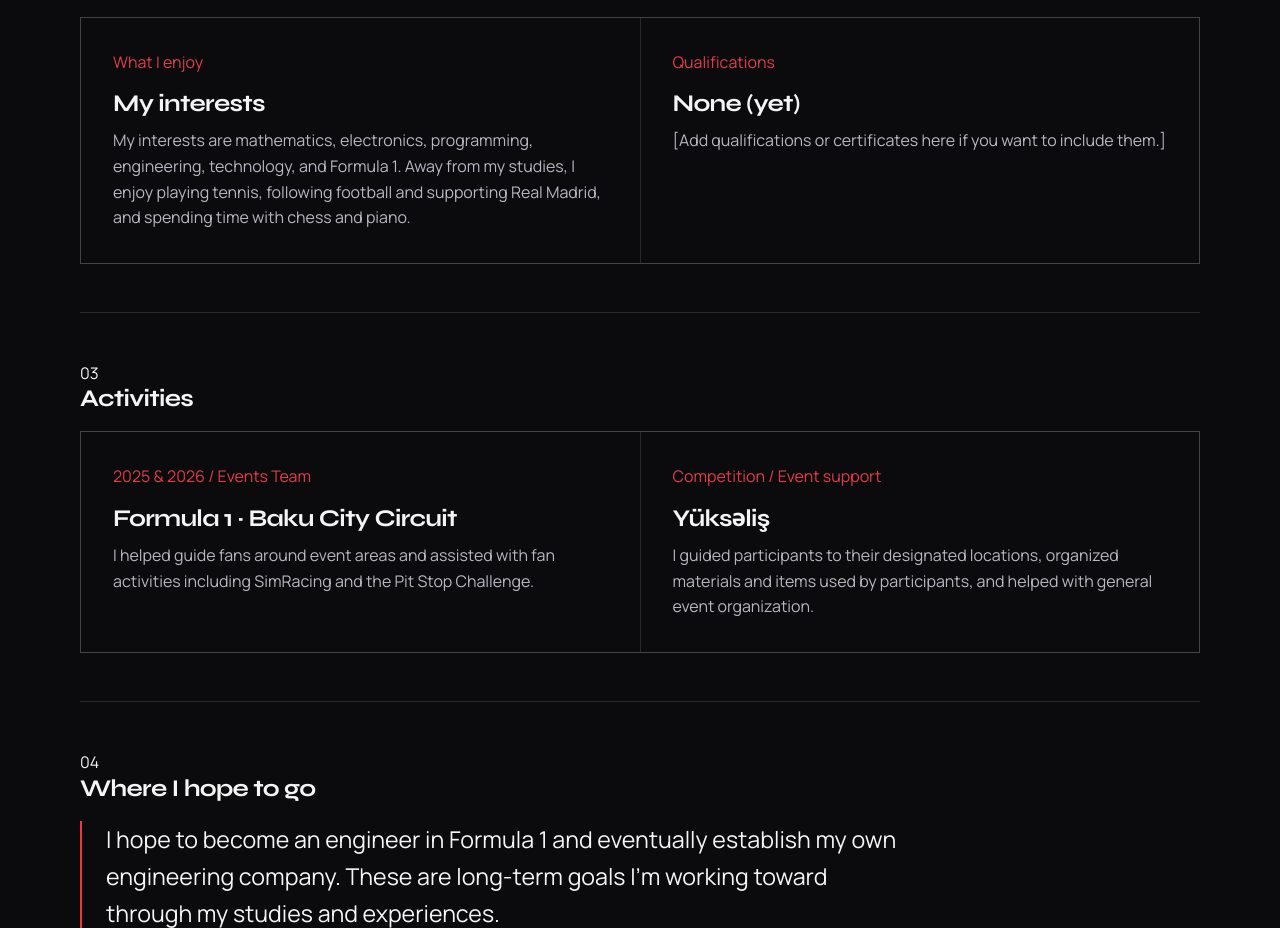
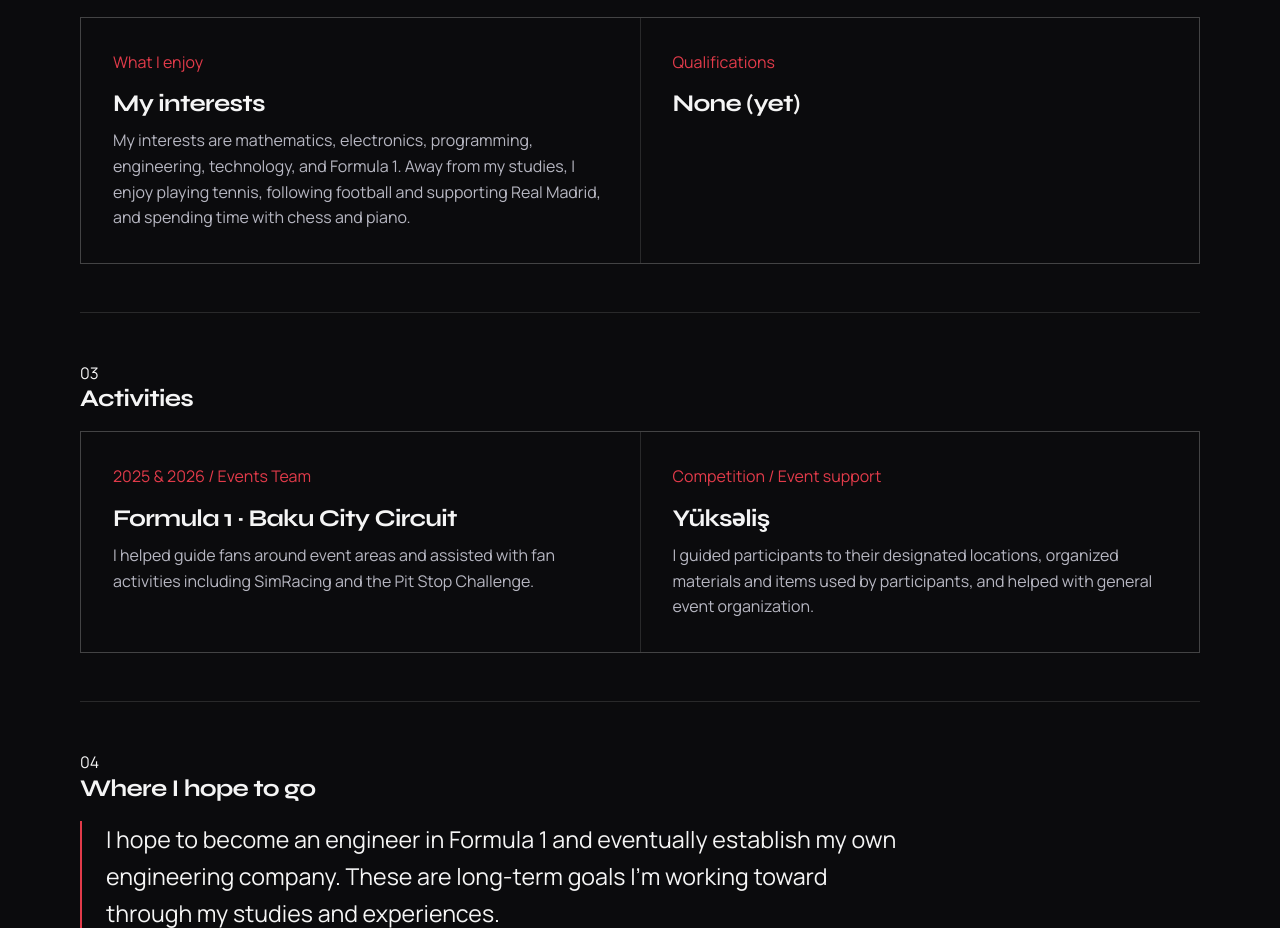
Before and after one commit to hidibbv/hidibbv.github.io, a plain HTML site: page about.html in a window 1280 px wide. Shown: the part 923-1851 px from the top of the page. Drawn offline with Linux system fonts and the light colour scheme.

Commit message:
Clear qualifications placeholder in about.html
Remove placeholder text for qualifications section.

```diff
--- a/about.html
+++ b/about.html
@@ -75,7 +75,7 @@
         <article class="topic-card" id="qualifications">
           <p class="eyebrow">Qualifications</p>
           <h3>None (yet)</h3>
-          <p>[Add qualifications or certificates here if you want to include them.]</p>
+          <p></p>
         </article>
       </div>
     </section>
```
